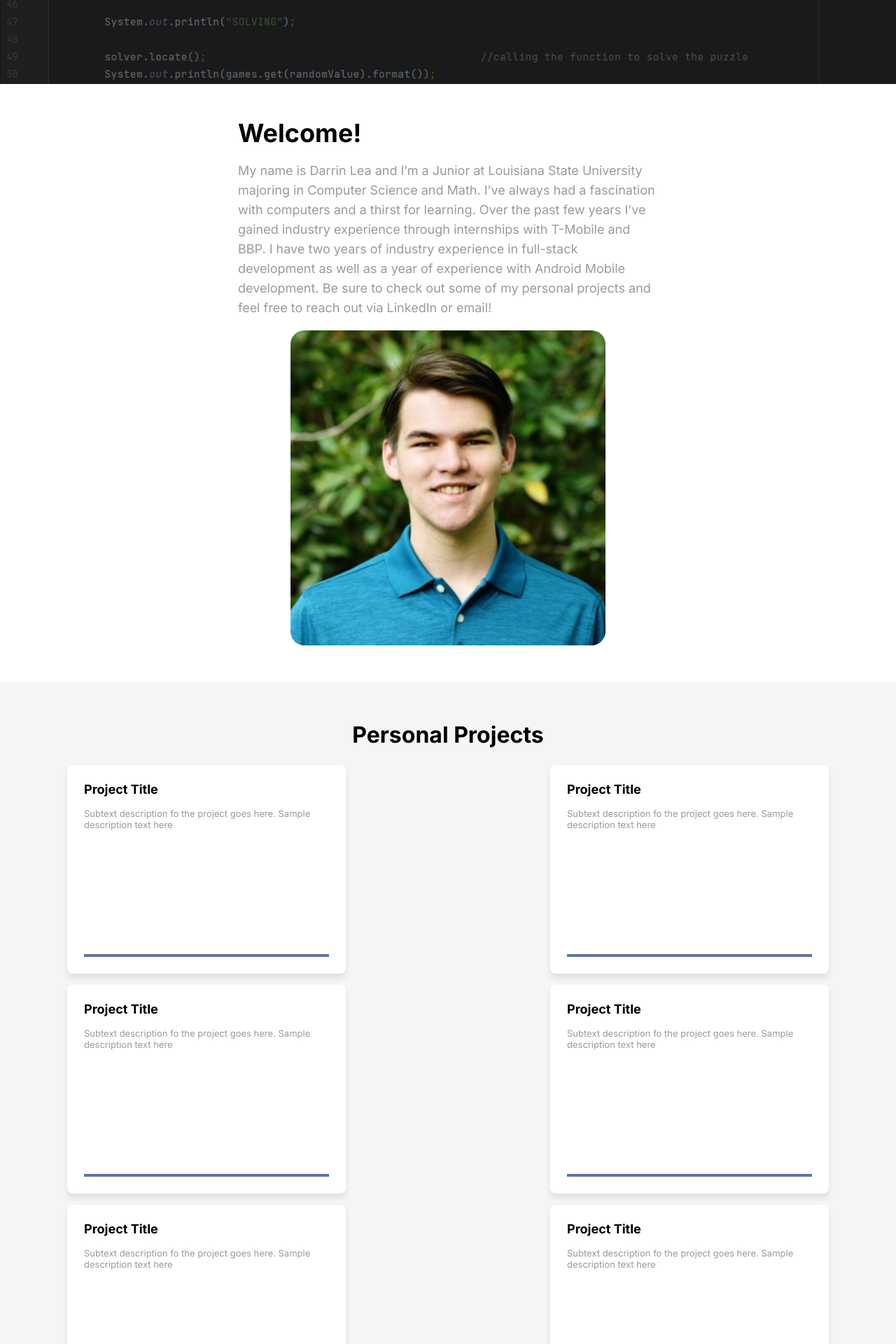
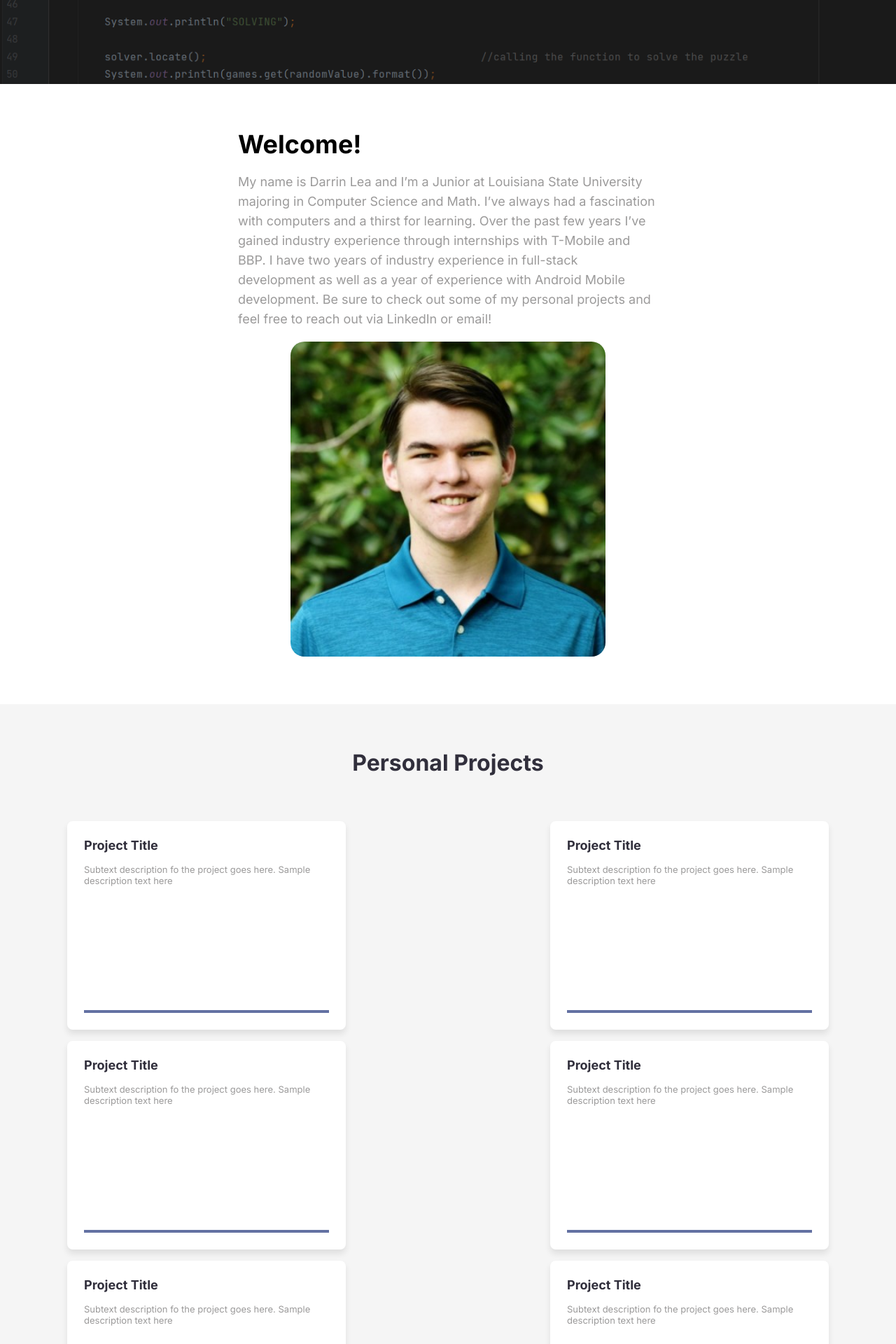
Before and after one commit to dlea8/darrin-website, a React (Create React App) app: page / in a window 1280 px wide. Shown: the part 380-2300 px from the top of the page at 70% size. Built offline with nearby package versions, Linux system fonts and the light colour scheme.

Commit message:
fixing typo in max width and reworking section padding

```diff
--- a/src/NavBar/navbar.css
+++ b/src/NavBar/navbar.css
@@ -8,7 +8,7 @@
     display: flex;
     flex-direction: row;
     width: 85%;
-    max-width: var(--contect-max-width);
+    max-width: var(--content-max-width);
     margin: auto;
     padding-top: 24px;
 }
--- a/src/ProjectsSection/projectStyles.css
+++ b/src/ProjectsSection/projectStyles.css
@@ -1,25 +1,12 @@
 .projects-section {
-
     background-color: var(--color-bg-secondary);
-    padding: 32px 0px
-}
-
-.projects-title-div {
-    padding: 24px;
-}
-
-.projects-section-title {
-    font-size: xx-large;
-    font-weight: bold;
-    /* font-family: "Roboto Slab",serif; */
 }
 
 .projects-content {
     width: 85%;
-    max-width: var(--contect-max-width);
+    max-width: var(--content-max-width);
     margin: auto;
     display: flex;
-    /* flex-direction: column; */
     flex-wrap: wrap;
     margin: auto;
     justify-content: space-between;
--- a/src/ProjectsSection/projects.js
+++ b/src/ProjectsSection/projects.js
@@ -9,9 +9,9 @@ import ProjectCardNew from "./projectCardNew";
 function Projects() {
 
   return (
-    <div className="projects-section">
-        <div className="projects-title-div">
-            <label className="projects-section-title">Personal Projects</label>
+    <div className="projects-section section">
+        <div className="section-title">
+            <label>Personal Projects</label>
         </div>
         <div className="projects-content">
             <ProjectCardNew/>
--- a/src/Styles/GlobalStyles.css
+++ b/src/Styles/GlobalStyles.css
@@ -12,3 +12,15 @@
 .spacer {
     flex-grow: 1;
 }
+
+.section {
+    padding: var(--section-padding) 0px
+}
+
+.section-title {
+    margin-bottom: var(--section-padding);
+
+    color: var(--color-text-primary);
+    font-size: xx-large;
+    font-weight: bold;
+}
--- a/src/WelcomeSection/welcome.css
+++ b/src/WelcomeSection/welcome.css
@@ -1,10 +1,9 @@
 .welcome-section {
-    padding: 48px 0px;
     display: flex;
     flex-wrap: wrap;
     margin: auto;
     justify-content: space-between;
-    max-width: var(--contect-max-width);
+    max-width: var(--content-max-width);
     width: 85%;
 }
 .welcome-header {
--- a/src/WelcomeSection/welcome.js
+++ b/src/WelcomeSection/welcome.js
@@ -1,6 +1,6 @@
 import './welcome.css';
 
-import React, {useEffect, useState} from "react";
+import {useEffect} from "react";
 import AOS from 'aos';
 import 'aos/dist/aos.css';
 import image from "../assets/headshot.jpg";
@@ -14,9 +14,9 @@ function Welcome() {
   }, []);
 
     return (
-      <div className="welcome-section">
+      <div className="welcome-section section">
         <div className='text-div'>
-          <div className='welcome-header' >
+          <div className='welcome-header'>
               <div className='welcome-wrapper'><label className="welcome-lbl">Welcome!</label></div>
 
           </div>
@@ -32,7 +32,7 @@ function Welcome() {
           </div>
         </div>
         <div className='img-div'>
-          <img src={image} className='welcome-img-style'></img>
+          <img src={image} className='welcome-img-style' alt='Unavailable'></img>
         </div>
       </div>
     );
--- a/src/index.css
+++ b/src/index.css
@@ -17,7 +17,7 @@ code {
   /* --color-primary-light: #3b82f6;
   --color-primary-dark: #1e3a8a; */
 
-  --color-text-primary: #000000;
+  --color-text-primary: #312f3c;
   --color-text-secondary: #9B9A9A;
 
   --color-bg-primary: #ffffff;
@@ -28,4 +28,6 @@ code {
   --border-radius-standard: 8px;
 
   --content-max-width: 1250px;
+
+  --section-padding: 64px
 }
```
